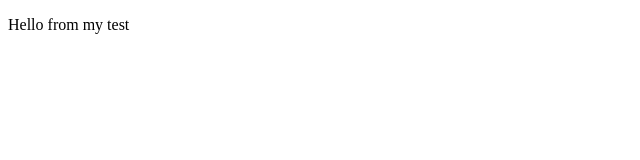
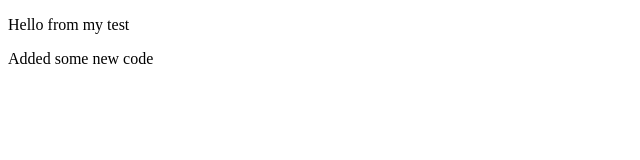
Before and after one commit to cjhoward92/project-1-awesome, a plain HTML site: page index.html in a window 1280 px wide. Shown: the whole page, without its empty margins (0-640 px from the left). Drawn offline with Linux system fonts and the light colour scheme; no server answers.

Commit message:
Add new code

```diff
--- a/index.html
+++ b/index.html
@@ -8,6 +8,7 @@
 </head>
 <body>
   <p>Hello from my test</p>
+  <p>Added some new code</p>
   <script>
     var url = 'https://img.omdbapi.com/?apikey=trilogy';
     console.log('Requesting');
```
